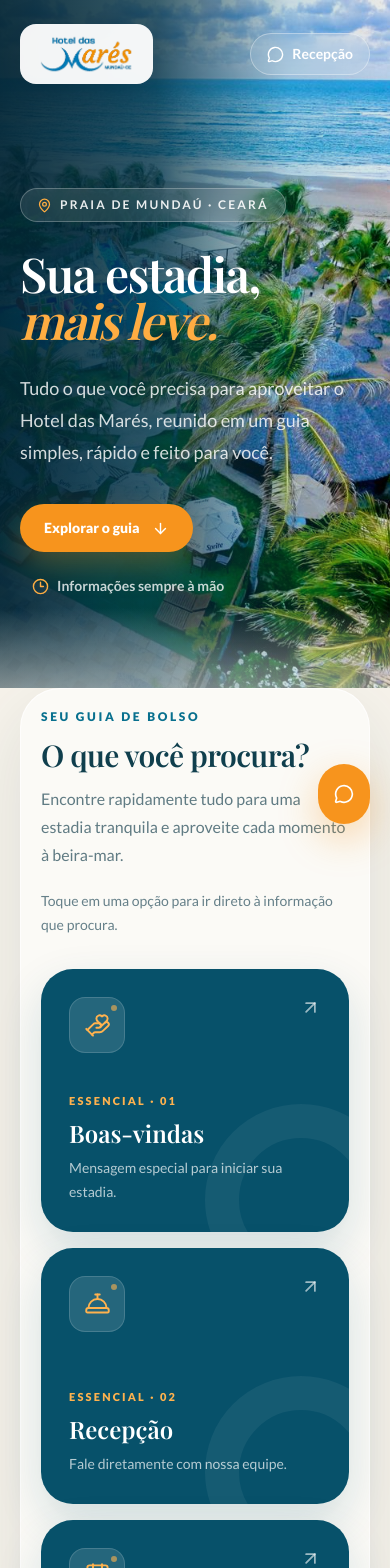
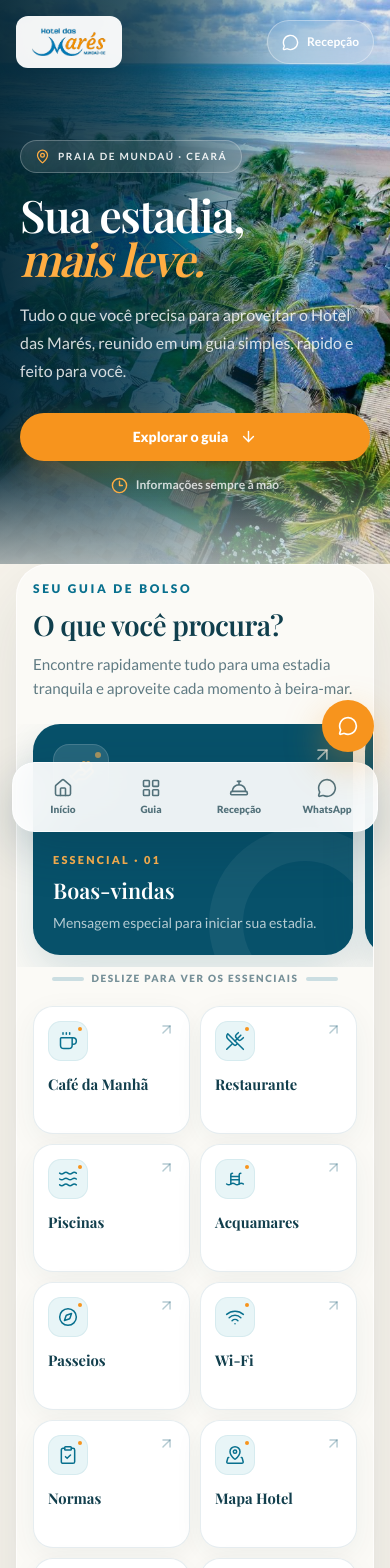
Before and after one commit to Pedroconfig/Landing-Hotel, a Next.js app: page / in a window 390 px wide. Shown: the top 1568 px of the page. Built offline with nearby package versions, Linux system fonts and the light colour scheme; a web font is replaced by a local one.

Commit message:
fix: mobile ux/ui refeactor

```diff
--- a/src/app/globals.css
+++ b/src/app/globals.css
@@ -50,6 +50,28 @@ a {
   color: #052f3f;
 }
 
+.mobile-dock {
+  bottom: calc(0.75rem + env(safe-area-inset-bottom, 0px));
+}
+
+.chat-trigger-position {
+  bottom: calc(5.75rem + env(safe-area-inset-bottom, 0px));
+}
+
+.chat-panel-position {
+  bottom: calc(9.5rem + env(safe-area-inset-bottom, 0px));
+}
+
+@media (min-width: 640px) {
+  .chat-trigger-position {
+    bottom: calc(1.25rem + env(safe-area-inset-bottom, 0px));
+  }
+
+  .chat-panel-position {
+    bottom: calc(6rem + env(safe-area-inset-bottom, 0px));
+  }
+}
+
 @media (prefers-reduced-motion: reduce) {
   *,
   *::before,
--- a/src/app/page.tsx
+++ b/src/app/page.tsx
@@ -8,11 +8,14 @@ import { exclusiveItems, guideItems } from "../data/guidedata";
 import { MenuCard } from "../components/MenuCard";
 import { ChatbotWidget } from "../components/CahtBotWidget";
 import { SmoothScroll } from "../components/SmoothScroll";
+import { MobileDock } from "../components/MobileDock";
+import { MobileGuideEnhancer } from "../components/MobileGuideEnhancer";
 
 export default function HomePage() {
   return (
     <main id="topo" className="min-h-screen overflow-hidden bg-[#f7f3eb] text-[#153f4b]">
       <SmoothScroll />
+      <MobileGuideEnhancer />
       <Hero />
 
       <MenuGrid
@@ -23,11 +26,11 @@ export default function HomePage() {
         items={guideItems}
       />
 
-      <section className="relative overflow-hidden bg-[#063e52] px-5 py-20 text-white sm:px-8 sm:py-24">
+      <section className="relative overflow-hidden bg-[#063e52] px-4 py-16 text-white sm:px-8 sm:py-24">
         <div className="absolute -right-24 -top-28 h-96 w-96 rounded-full border-[72px] border-white/[0.025]" />
         <div className="absolute -bottom-40 left-[15%] h-80 w-80 rounded-full bg-[#0a6f88]/20 blur-3xl" />
         <div className="relative mx-auto max-w-7xl">
-          <div className="mb-10 flex flex-col justify-between gap-6 lg:flex-row lg:items-end">
+          <div className="mb-8 flex flex-col justify-between gap-5 sm:mb-10 sm:gap-6 lg:flex-row lg:items-end">
             <SectionTitle
               label="Só para hóspedes"
               title="Benefícios exclusivos"
@@ -40,7 +43,7 @@ export default function HomePage() {
             </div>
           </div>
 
-          <div className="grid gap-4 sm:grid-cols-2 lg:grid-cols-4">
+          <div className="grid grid-cols-2 gap-2.5 sm:gap-4 lg:grid-cols-4">
             {exclusiveItems.map((item) => (
               <MenuCard
                 key={item.id}
@@ -55,8 +58,8 @@ export default function HomePage() {
         </div>
       </section>
 
-      <section className="bg-[#fbfaf7] px-5 py-20 sm:px-8 sm:py-24">
-        <div className="mx-auto grid max-w-7xl items-center gap-10 lg:grid-cols-[.85fr_1.15fr]">
+      <section className="bg-[#fbfaf7] px-4 py-16 sm:px-8 sm:py-24">
+        <div className="mx-auto grid max-w-7xl items-center gap-8 sm:gap-10 lg:grid-cols-[.85fr_1.15fr]">
           <div className="max-w-xl">
             <SectionTitle
               label="Tudo em detalhes"
@@ -71,7 +74,7 @@ export default function HomePage() {
               <ArrowUpRight size={17} className="transition group-hover:translate-x-0.5 group-hover:-translate-y-0.5" />
             </a>
           </div>
-          <div className="relative min-h-80 overflow-hidden rounded-[2.25rem] shadow-[0_24px_60px_rgba(30,67,76,.14)] sm:min-h-96">
+          <div className="relative min-h-64 overflow-hidden rounded-[1.75rem] shadow-[0_24px_60px_rgba(30,67,76,.14)] sm:min-h-96 sm:rounded-[2.25rem]">
             <Image
               src="/img/hotel-real.jpeg"
               alt="Hotel das Marés e a Praia de Mundaú"
@@ -80,7 +83,7 @@ export default function HomePage() {
               className="object-cover"
             />
             <div className="absolute inset-0 bg-gradient-to-t from-[#073f52]/75 via-transparent to-transparent" />
-            <div className="absolute bottom-0 left-0 flex items-center gap-3 p-7 text-white sm:p-9">
+            <div className="absolute bottom-0 left-0 flex items-center gap-3 p-5 text-white sm:p-9">
               <div className="flex h-11 w-11 items-center justify-center rounded-full bg-[#f7941d]">
                 <MapPin size={20} />
               </div>
@@ -103,7 +106,7 @@ export default function HomePage() {
         ))}
       </div>
 
-      <footer className="bg-[#032f40] px-5 py-14 text-white sm:px-8">
+      <footer className="bg-[#032f40] px-5 pb-32 pt-14 text-white sm:px-8 sm:py-14">
         <div className="mx-auto flex max-w-7xl flex-col items-start justify-between gap-8 border-b border-white/10 pb-10 sm:flex-row sm:items-center">
           <div className="rounded-2xl bg-white px-4 py-3">
             <Image
@@ -129,6 +132,7 @@ export default function HomePage() {
       </footer>
 
       <ChatbotWidget />
+      <MobileDock />
     </main>
   );
 }
--- a/src/components/CahtBotWidget.tsx
+++ b/src/components/CahtBotWidget.tsx
@@ -82,8 +82,7 @@ export function ChatbotWidget() {
         <div
           role="dialog"
           aria-label="Assistente virtual do Hotel das Marés"
-          style={{ bottom: "calc(6rem + env(safe-area-inset-bottom, 0px))" }}
-          className="fixed inset-x-4 z-50 flex h-[min(620px,calc(100dvh-8rem))] flex-col overflow-hidden rounded-[2rem] border border-[#0b536a]/10 bg-white shadow-[0_28px_90px_rgba(3,47,64,.28)] sm:inset-x-auto sm:right-5 sm:w-[390px]"
+          className="chat-panel-position fixed inset-x-3 z-50 flex h-[min(620px,calc(100dvh-11rem))] flex-col overflow-hidden rounded-[1.6rem] border border-[#0b536a]/10 bg-white shadow-[0_28px_90px_rgba(3,47,64,.28)] sm:inset-x-auto sm:right-5 sm:h-[520px] sm:w-[390px] sm:rounded-[2rem]"
         >
           <header className="relative overflow-hidden bg-[#064b61] px-5 py-5 text-white">
             <div className="absolute -right-9 -top-12 h-32 w-32 rounded-full border-[22px] border-white/[0.05]" />
@@ -178,8 +177,7 @@ export function ChatbotWidget() {
       <button
         type="button"
         onClick={() => setIsOpen((current) => !current)}
-        style={{ bottom: "calc(1.25rem + env(safe-area-inset-bottom, 0px))" }}
-        className="fixed right-5 z-50 flex h-15 items-center gap-2 rounded-full bg-[#f7941d] px-4 text-sm font-black text-white shadow-[0_14px_38px_rgba(247,148,29,.36)] transition hover:-translate-y-0.5 hover:bg-[#ff9f2d] sm:px-5"
+        className="chat-trigger-position fixed right-4 z-50 flex h-13 w-13 items-center justify-center gap-2 rounded-full bg-[#f7941d] text-sm font-black text-white shadow-[0_14px_38px_rgba(247,148,29,.36)] transition active:scale-95 hover:bg-[#ff9f2d] sm:right-5 sm:h-15 sm:w-auto sm:px-5 sm:hover:-translate-y-0.5"
         aria-label={isOpen ? "Fechar chatbot" : "Abrir chatbot"}
         aria-expanded={isOpen}
       >
--- a/src/components/Hero.tsx
+++ b/src/components/Hero.tsx
@@ -3,7 +3,7 @@ import { ArrowDown, Clock3, MapPin, MessageCircle } from "lucide-react";
 
 export function Hero() {
   return (
-    <section className="relative isolate min-h-[720px] overflow-hidden bg-[#043c51] text-white">
+    <section className="relative isolate min-h-[620px] overflow-hidden bg-[#043c51] text-white sm:min-h-[720px]">
       <Image
         src="/img/hotel-real.jpeg"
         alt="Vista aérea do Hotel das Marés, de frente para a Praia de Mundaú"
@@ -15,10 +15,10 @@ export function Hero() {
       <div className="absolute inset-0 -z-10 bg-[linear-gradient(90deg,rgba(2,37,52,.94)_0%,rgba(2,49,67,.79)_40%,rgba(0,87,112,.22)_74%,rgba(0,0,0,.08)_100%)]" />
       <div className="absolute inset-x-0 bottom-0 -z-10 h-40 bg-gradient-to-t from-[#f7f3eb] to-transparent" />
 
-      <header className="mx-auto flex max-w-7xl items-center justify-between px-5 py-6 sm:px-8 lg:px-10">
+      <header className="mx-auto flex max-w-7xl items-center justify-between px-4 py-4 sm:px-8 sm:py-6 lg:px-10">
         <a
           href="#topo"
-          className="rounded-2xl bg-white/95 px-4 py-2 shadow-[0_10px_40px_rgba(0,0,0,.14)] backdrop-blur"
+          className="rounded-xl bg-white/95 px-3 py-2 shadow-[0_10px_40px_rgba(0,0,0,.14)] backdrop-blur sm:rounded-2xl sm:px-4"
           aria-label="Hotel das Marés — início"
         >
           <Image
@@ -27,13 +27,13 @@ export function Hero() {
             width={170}
             height={64}
             priority
-            className="h-11 w-auto object-contain"
+            className="h-9 w-auto object-contain sm:h-11"
           />
         </a>
 
         <a
           href="#recepcao"
-          className="group inline-flex items-center gap-2 rounded-full border border-white/35 bg-white/10 px-4 py-2.5 text-sm font-bold text-white backdrop-blur-md transition hover:border-white/60 hover:bg-white hover:text-[#07516a] sm:px-5"
+          className="group inline-flex min-h-11 items-center gap-2 rounded-full border border-white/35 bg-white/10 px-3.5 py-2.5 text-xs font-bold text-white backdrop-blur-md transition active:scale-95 hover:border-white/60 hover:bg-white hover:text-[#07516a] sm:px-5 sm:text-sm"
         >
           <MessageCircle size={17} />
           <span className="hidden sm:inline">Falar com a recepção</span>
@@ -41,32 +41,32 @@ export function Hero() {
         </a>
       </header>
 
-      <div className="mx-auto flex max-w-7xl flex-col justify-center px-5 pb-40 pt-20 sm:px-8 sm:pt-24 lg:px-10 lg:pt-28">
+      <div className="mx-auto flex max-w-7xl flex-col justify-center px-5 pb-28 pt-14 sm:px-8 sm:pb-40 sm:pt-24 lg:px-10 lg:pt-28">
         <div className="max-w-3xl">
-          <div className="mb-7 inline-flex items-center gap-2 rounded-full border border-white/25 bg-white/10 px-4 py-2 text-xs font-bold uppercase tracking-[0.18em] text-white/90 backdrop-blur-md">
+          <div className="mb-5 inline-flex items-center gap-2 rounded-full border border-white/25 bg-white/10 px-3.5 py-2 text-[10px] font-bold uppercase tracking-[0.16em] text-white/90 backdrop-blur-md sm:mb-7 sm:px-4 sm:text-xs sm:tracking-[0.18em]">
             <MapPin size={15} className="text-[#ffad42]" />
             Praia de Mundaú · Ceará
           </div>
 
-          <h1 className="text-balance text-5xl font-semibold leading-[0.98] tracking-[-0.035em] sm:text-6xl lg:text-[5.5rem]">
+          <h1 className="text-balance text-[2.8rem] font-semibold leading-[0.98] tracking-[-0.035em] sm:text-6xl lg:text-[5.5rem]">
             Sua estadia,
             <span className="block text-[#ffad42] italic">mais leve.</span>
           </h1>
 
-          <p className="mt-7 max-w-xl text-lg leading-8 text-white/82 sm:text-xl">
+          <p className="mt-5 max-w-xl text-base leading-7 text-white/82 sm:mt-7 sm:text-xl sm:leading-8">
             Tudo o que você precisa para aproveitar o Hotel das Marés, reunido
             em um guia simples, rápido e feito para você.
           </p>
 
-          <div className="mt-9 flex flex-wrap items-center gap-3">
+          <div className="mt-7 flex flex-col items-stretch gap-2 sm:mt-9 sm:flex-row sm:flex-wrap sm:items-center sm:gap-3">
             <a
               href="#menu"
-              className="group inline-flex items-center gap-3 rounded-full bg-[#f7941d] px-6 py-3.5 text-sm font-black text-white shadow-[0_12px_32px_rgba(247,148,29,.3)] transition hover:-translate-y-0.5 hover:bg-[#ff9f2d]"
+              className="group inline-flex min-h-12 items-center justify-center gap-3 rounded-full bg-[#f7941d] px-6 py-3.5 text-sm font-black text-white shadow-[0_12px_32px_rgba(247,148,29,.3)] transition active:scale-[.98] hover:bg-[#ff9f2d] sm:hover:-translate-y-0.5"
             >
               Explorar o guia
               <ArrowDown size={17} className="transition group-hover:translate-y-0.5" />
             </a>
-            <div className="inline-flex items-center gap-2 px-3 py-3 text-sm font-semibold text-white/78">
+            <div className="inline-flex items-center justify-center gap-2 px-3 py-2 text-xs font-semibold text-white/78 sm:justify-start sm:py-3 sm:text-sm">
               <Clock3 size={17} className="text-[#ffad42]" />
               Informações sempre à mão
             </div>
--- a/src/components/MenuCard.tsx
+++ b/src/components/MenuCard.tsx
@@ -21,7 +21,7 @@ export function MenuCard({
     return (
       <a
         href={href}
-        className="group relative min-h-64 overflow-hidden rounded-[2rem] bg-[#07516a] p-7 text-white shadow-[0_18px_45px_rgba(7,81,106,.16)] transition duration-300 hover:-translate-y-1 hover:shadow-[0_24px_55px_rgba(7,81,106,.23)]"
+        className="group relative min-h-56 w-[82vw] max-w-[330px] shrink-0 snap-center overflow-hidden rounded-[1.7rem] bg-[#07516a] p-5 text-white shadow-[0_18px_45px_rgba(7,81,106,.16)] transition duration-300 active:scale-[.985] sm:min-h-64 sm:p-7 lg:w-auto lg:max-w-none lg:rounded-[2rem] lg:hover:-translate-y-1 lg:hover:shadow-[0_24px_55px_rgba(7,81,106,.23)]"
       >
         <div className="absolute -bottom-16 -right-12 h-48 w-48 rounded-full border-[34px] border-white/[0.055] transition duration-500 group-hover:scale-110" />
         <div className="relative flex h-full flex-col">
@@ -36,13 +36,13 @@ export function MenuCard({
               className="text-white/60 transition group-hover:translate-x-0.5 group-hover:-translate-y-0.5 group-hover:text-white"
             />
           </div>
-          <div className="mt-auto pt-10">
+          <div className="mt-auto pt-7 sm:pt-10">
             {index !== undefined && (
               <p className="mb-2 text-[11px] font-black uppercase tracking-[0.2em] text-[#ffb24e]">
                 Essencial · 0{index + 1}
               </p>
             )}
-            <h3 className="text-2xl font-semibold leading-tight">{title}</h3>
+            <h3 className="text-[1.35rem] font-semibold leading-tight sm:text-2xl">{title}</h3>
             <p className="mt-2 max-w-xs text-sm leading-6 text-white/70">
               {description}
             </p>
@@ -56,7 +56,7 @@ export function MenuCard({
     return (
       <a
         href={href}
-        className="group flex min-h-48 flex-col rounded-[1.75rem] border border-white/12 bg-white/[0.065] p-6 text-white backdrop-blur transition duration-300 hover:-translate-y-1 hover:border-[#f7a63c]/50 hover:bg-white/[0.1]"
+        className="group flex min-h-40 flex-col rounded-[1.5rem] border border-white/12 bg-white/[0.065] p-5 text-white backdrop-blur transition duration-300 active:scale-[.985] sm:min-h-48 sm:rounded-[1.75rem] sm:p-6 sm:hover:-translate-y-1 sm:hover:border-[#f7a63c]/50 sm:hover:bg-white/[0.1]"
       >
         <div className="flex items-start justify-between">
           <div className="relative flex h-12 w-12 items-center justify-center rounded-2xl bg-[#f7941d] text-white shadow-lg shadow-orange-950/20 ring-1 ring-inset ring-white/20">
@@ -65,8 +65,8 @@ export function MenuCard({
           </div>
           <ArrowUpRight aria-hidden="true" size={19} className="text-white/45 transition group-hover:text-[#ffb24e]" />
         </div>
-        <h3 className="mt-8 text-xl font-semibold">{title}</h3>
-        <p className="mt-2 text-sm leading-6 text-white/60">{description}</p>
+        <h3 className="mt-6 text-lg font-semibold sm:mt-8 sm:text-xl">{title}</h3>
+        <p className="mt-2 line-clamp-2 text-sm leading-5 text-white/60 sm:leading-6">{description}</p>
       </a>
     );
   }
@@ -74,19 +74,19 @@ export function MenuCard({
   return (
     <a
       href={href}
-      className="group flex min-h-36 flex-col rounded-[1.5rem] border border-[#0b536a]/10 bg-white p-5 shadow-[0_8px_30px_rgba(30,67,76,.055)] transition duration-300 hover:-translate-y-1 hover:border-[#0b789b]/30 hover:shadow-[0_16px_38px_rgba(30,67,76,.11)]"
+      className="group flex min-h-32 flex-col rounded-[1.25rem] border border-[#0b536a]/10 bg-white p-3.5 shadow-[0_8px_30px_rgba(30,67,76,.055)] transition duration-300 active:scale-[.98] sm:min-h-36 sm:rounded-[1.5rem] sm:p-5 sm:hover:-translate-y-1 sm:hover:border-[#0b789b]/30 sm:hover:shadow-[0_16px_38px_rgba(30,67,76,.11)]"
     >
       <div className="flex items-start justify-between gap-3">
-        <div className="relative flex h-11 w-11 items-center justify-center rounded-[0.9rem] bg-[#e8f5f7] text-[#08708e] ring-1 ring-inset ring-[#08708e]/8 transition group-hover:bg-[#08708e] group-hover:text-white">
+        <div className="relative flex h-10 w-10 items-center justify-center rounded-[0.8rem] bg-[#e8f5f7] text-[#08708e] ring-1 ring-inset ring-[#08708e]/8 transition group-hover:bg-[#08708e] group-hover:text-white sm:h-11 sm:w-11 sm:rounded-[0.9rem]">
           <span className="absolute right-1.5 top-1.5 h-1 w-1 rounded-full bg-[#f7941d]" />
-          <Icon aria-hidden="true" size={22} strokeWidth={1.8} />
+          <Icon aria-hidden="true" size={20} strokeWidth={1.8} />
         </div>
         <ArrowUpRight aria-hidden="true" size={17} className="text-[#0b536a]/30 transition group-hover:text-[#f7941d]" />
       </div>
-      <h3 className="mt-5 text-[1.05rem] font-bold leading-snug text-[#123f4d]">
+      <h3 className="mt-3.5 text-[0.92rem] font-bold leading-[1.25] text-[#123f4d] sm:mt-5 sm:text-[1.05rem] sm:leading-snug">
         {title}
       </h3>
-      <p className="mt-1.5 line-clamp-2 text-sm leading-5 text-[#55747d]">
+      <p className="mt-1.5 hidden line-clamp-2 text-sm leading-5 text-[#55747d] sm:block">
         {description}
       </p>
     </a>
--- a/src/components/MenuGrid.tsx
+++ b/src/components/MenuGrid.tsx
@@ -15,17 +15,17 @@ export function MenuGrid({ id, label, title, description, items }: MenuGridProps
   const remainingItems = items.slice(3);
 
   return (
-    <section id={id} className="relative scroll-mt-4 bg-[#f7f3eb] px-5 pb-24 sm:px-8">
+    <section id={id} className="relative scroll-mt-20 bg-[#f7f3eb] px-4 pb-16 sm:px-8 sm:pb-24 lg:scroll-mt-4">
       <div className="mx-auto max-w-7xl">
-        <div className="relative z-10 -mt-20 rounded-[2.5rem] border border-white/70 bg-[#fbfaf7]/95 p-5 shadow-[0_24px_80px_rgba(25,67,78,.12)] backdrop-blur sm:p-8 lg:p-10">
-          <div className="mb-8 flex flex-col justify-between gap-5 lg:flex-row lg:items-end">
+        <div className="relative z-10 -mt-14 rounded-[2rem] border border-white/70 bg-[#fbfaf7]/95 p-4 shadow-[0_24px_80px_rgba(25,67,78,.12)] backdrop-blur sm:-mt-20 sm:rounded-[2.5rem] sm:p-8 lg:p-10">
+          <div className="mb-6 flex flex-col justify-between gap-3 sm:mb-8 lg:flex-row lg:items-end">
             <SectionTitle label={label} title={title} description={description} />
-            <p className="max-w-xs text-sm leading-6 text-[#668089] lg:text-right">
+            <p className="hidden max-w-xs text-sm leading-6 text-[#668089] sm:block lg:text-right">
               Toque em uma opção para ir direto à informação que procura.
             </p>
           </div>
 
-          <div className="grid gap-4 lg:grid-cols-3">
+          <div className="-mx-4 flex snap-x snap-mandatory gap-3 overflow-x-auto px-4 pb-3 [scrollbar-width:none] sm:-mx-8 sm:px-8 lg:mx-0 lg:grid lg:grid-cols-3 lg:gap-4 lg:overflow-visible lg:px-0 lg:pb-0">
             {featuredItems.map((item, index) => (
               <MenuCard
                 key={item.id}
@@ -39,7 +39,13 @@ export function MenuGrid({ id, label, title, description, items }: MenuGridProps
             ))}
           </div>
 
-          <div className="mt-4 grid grid-cols-1 gap-3 sm:grid-cols-2 lg:grid-cols-4 xl:grid-cols-5">
+          <p className="mt-1 flex items-center justify-center gap-2 text-[10px] font-black uppercase tracking-[0.15em] text-[#769098] lg:hidden">
+            <span className="h-1 w-8 rounded-full bg-[#08708e]/20" />
+            Deslize para ver os essenciais
+            <span className="h-1 w-8 rounded-full bg-[#08708e]/20" />
+          </p>
+
+          <div className="mt-5 grid grid-cols-2 gap-2.5 sm:grid-cols-2 sm:gap-3 lg:grid-cols-4 xl:grid-cols-5">
             {remainingItems.map((item) => (
               <MenuCard
                 key={item.id}
--- /dev/null
+++ b/src/components/MobileDock.tsx
@@ -0,0 +1,35 @@
+import { ConciergeBell, House, LayoutGrid, MessageCircle } from "lucide-react";
+
+const navigationItems = [
+  { label: "Início", href: "#topo", icon: House },
+  { label: "Guia", href: "#menu", icon: LayoutGrid },
+  { label: "Recepção", href: "#recepcao", icon: ConciergeBell },
+  {
+    label: "WhatsApp",
+    href: "https://wa.me/5585984466569",
+    icon: MessageCircle,
+    external: true,
+  },
+];
+
+export function MobileDock() {
+  return (
+    <nav
+      aria-label="Navegação rápida"
+      className="mobile-dock fixed inset-x-3 bottom-3 z-40 grid grid-cols-4 rounded-[1.4rem] border border-white/70 bg-white/92 px-1.5 py-1.5 shadow-[0_16px_50px_rgba(3,47,64,.22)] backdrop-blur-xl sm:hidden"
+    >
+      {navigationItems.map(({ label, href, icon: Icon, external }) => (
+        <a
+          key={label}
+          href={href}
+          target={external ? "_blank" : undefined}
+          rel={external ? "noreferrer" : undefined}
+          className="flex min-h-14 flex-col items-center justify-center gap-1 rounded-[1rem] px-1 text-[10px] font-black text-[#52717a] transition active:scale-95 active:bg-[#e8f5f7] active:text-[#08708e]"
+        >
+          <Icon aria-hidden="true" size={20} strokeWidth={1.9} />
+          {label}
+        </a>
+      ))}
+    </nav>
+  );
+}
--- /dev/null
+++ b/src/components/MobileGuideEnhancer.tsx
@@ -0,0 +1,53 @@
+"use client";
+
+import { useEffect } from "react";
+
+export function MobileGuideEnhancer() {
+  useEffect(() => {
+    const mobileQuery = window.matchMedia("(max-width: 1023px)");
+
+    function openGuide(id: string) {
+      if (!mobileQuery.matches) return;
+
+      const guides = Array.from(
+        document.querySelectorAll<HTMLDetailsElement>("details[data-guide-id]"),
+      );
+      const selectedGuide = guides.find((guide) => guide.dataset.guideId === id);
+
+      if (!selectedGuide) return;
+
+      selectedGuide.open = true;
+    }
+
+    function getHashId(hash: string) {
+      try {
+        return decodeURIComponent(hash.replace(/^#/, ""));
+      } catch {
+        return hash.replace(/^#/, "");
+      }
+    }
+
+    function handleClick(event: MouseEvent) {
+      const link = (event.target as HTMLElement).closest<HTMLAnchorElement>(
+        'a[href^="#"]',
+      );
+      if (!link) return;
+      openGuide(getHashId(link.hash));
+    }
+
+    function handleHashChange() {
+      openGuide(getHashId(window.location.hash));
+    }
+
+    document.addEventListener("click", handleClick);
+    window.addEventListener("hashchange", handleHashChange);
+    handleHashChange();
+
+    return () => {
+      document.removeEventListener("click", handleClick);
+      window.removeEventListener("hashchange", handleHashChange);
+    };
+  }, []);
+
+  return null;
+}
--- a/src/components/SectionTitle.tsx
+++ b/src/components/SectionTitle.tsx
@@ -27,11 +27,11 @@ export function SectionTitle({
       <p className={`text-xs font-black uppercase tracking-[0.22em] ${labelColor}`}>
         {label}
       </p>
-      <h2 className={`mt-3 text-3xl font-semibold tracking-[-0.02em] sm:text-4xl ${titleColor}`}>
+      <h2 className={`mt-2.5 text-[1.75rem] font-semibold leading-tight tracking-[-0.02em] sm:mt-3 sm:text-4xl ${titleColor}`}>
         {title}
       </h2>
       {description && (
-        <p className={`mt-3 max-w-2xl text-base leading-7 ${descriptionColor}`}>
+        <p className={`mt-2.5 max-w-2xl text-[0.95rem] leading-6 sm:mt-3 sm:text-base sm:leading-7 ${descriptionColor}`}>
           {description}
         </p>
       )}
```
Also changed, not shown: src/components/GuideSection.tsx (+48 -15 lines).
